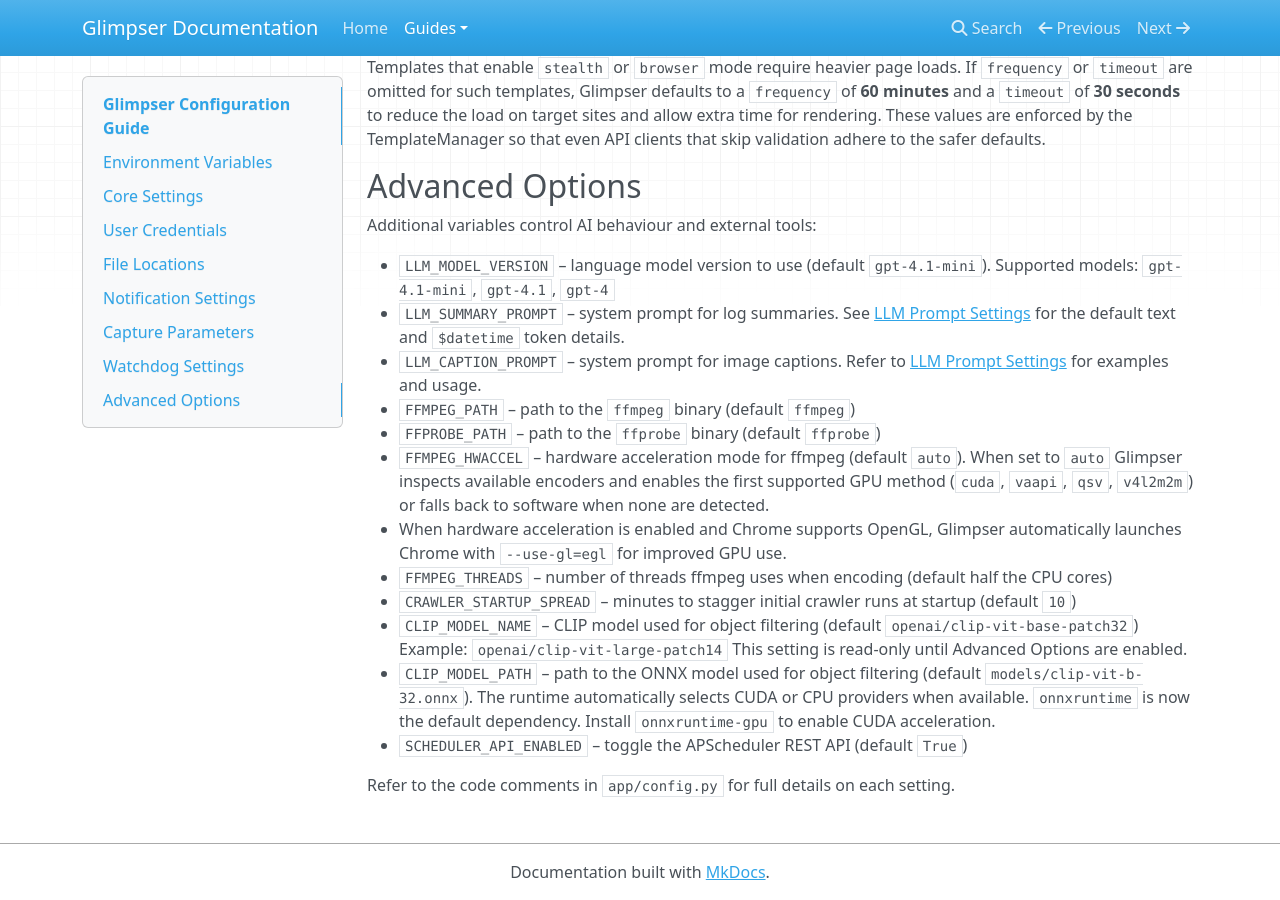
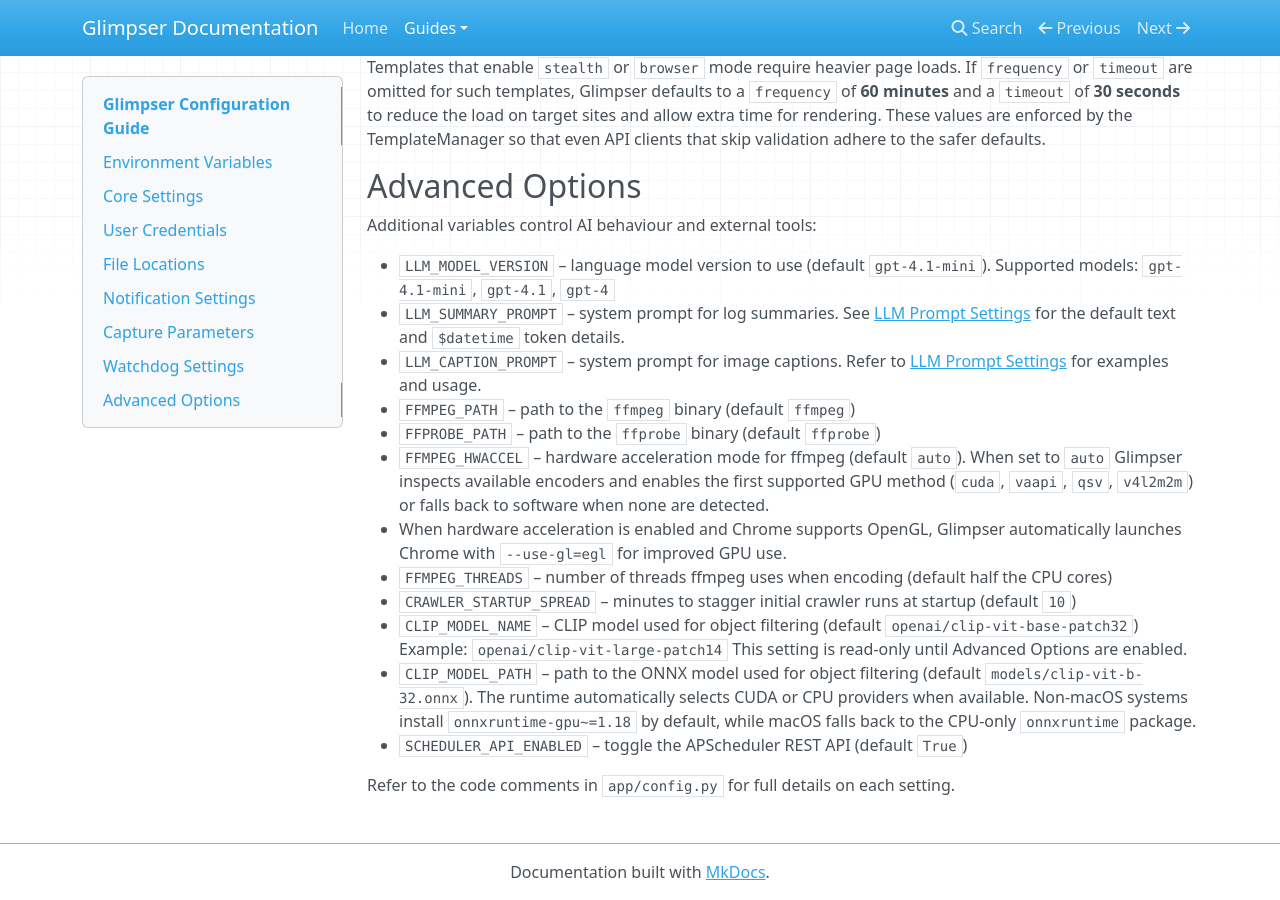
Before and after one commit to KristopherKubicki/glimpser, an MkDocs documentation site: the page built from docs/configuration_guide.md, in a window 1280 px wide and 900 px high, scrolled down 3848 px. Built offline with MkDocs 1.6.1, drawn with Linux system fonts in a browser that asks for light colours; nearby versions of some CDN libraries.

Commit message:
fix: handle mac build without GPU

```diff
--- a/docs/configuration_guide.md
+++ b/docs/configuration_guide.md
@@ -189,7 +189,7 @@
 - `CLIP_MODEL_NAME` – CLIP model used for object filtering (default `openai/clip-vit-base-patch32`)
   Example: `openai/clip-vit-large-patch14`
   This setting is read-only until Advanced Options are enabled.
-- `CLIP_MODEL_PATH` – path to the ONNX model used for object filtering (default `models/clip-vit-b-32.onnx`). The runtime automatically selects CUDA or CPU providers when available. `onnxruntime` is now the default dependency. Install `onnxruntime-gpu` to enable CUDA acceleration.
+- `CLIP_MODEL_PATH` – path to the ONNX model used for object filtering (default `models/clip-vit-b-32.onnx`). The runtime automatically selects CUDA or CPU providers when available. Non-macOS systems install `onnxruntime-gpu~=1.18` by default, while macOS falls back to the CPU-only `onnxruntime` package.
 - `SCHEDULER_API_ENABLED` – toggle the APScheduler REST API (default `True`)
 
 Refer to the code comments in `app/config.py` for full details on each setting.
--- a/requirements.txt
+++ b/requirements.txt
@@ -13,7 +13,8 @@
 selenium==4.33.0
 SQLAlchemy==2.0.41
 pywebpush==2.0.3
-onnxruntime-gpu==1.18.0
+onnxruntime-gpu~=1.18; sys_platform != "darwin"
+onnxruntime~=1.18; sys_platform == "darwin"
 undetected-chromedriver==3.5.5
 webdriver-manager==4.0.2
 Werkzeug==3.1.3
```
